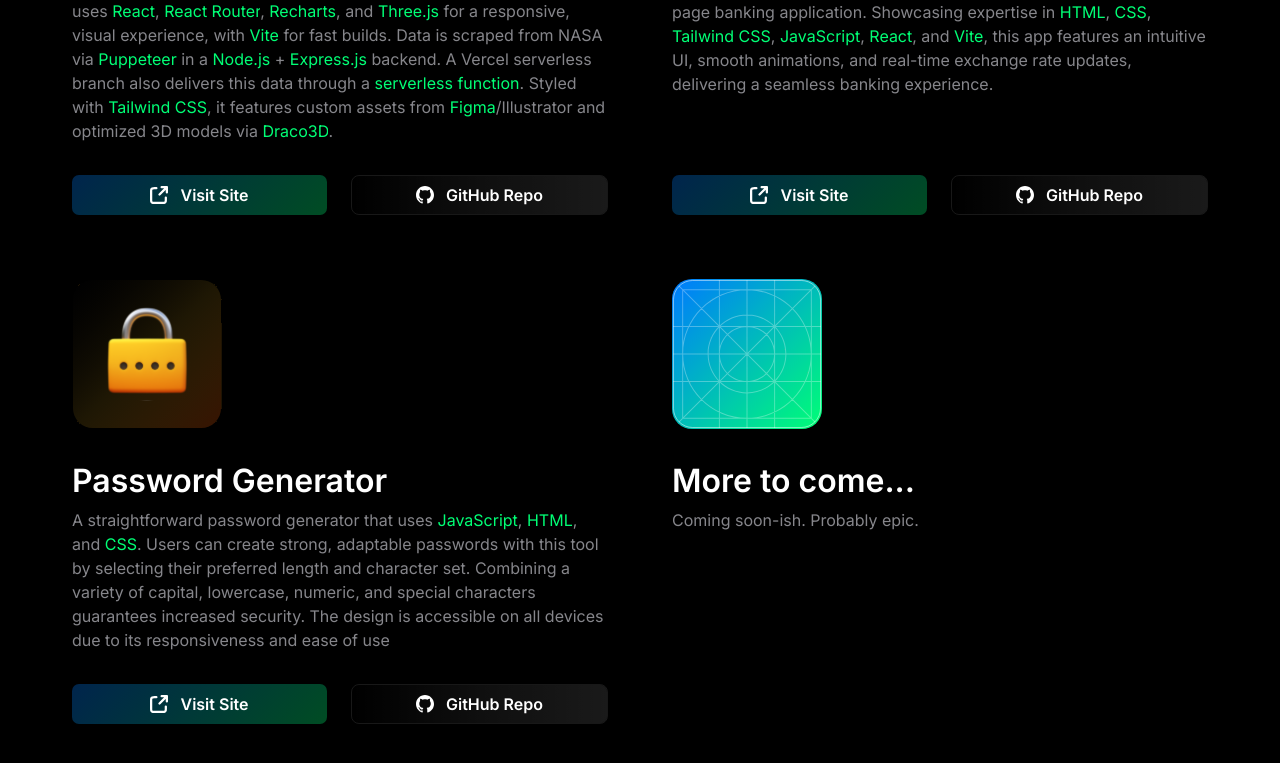
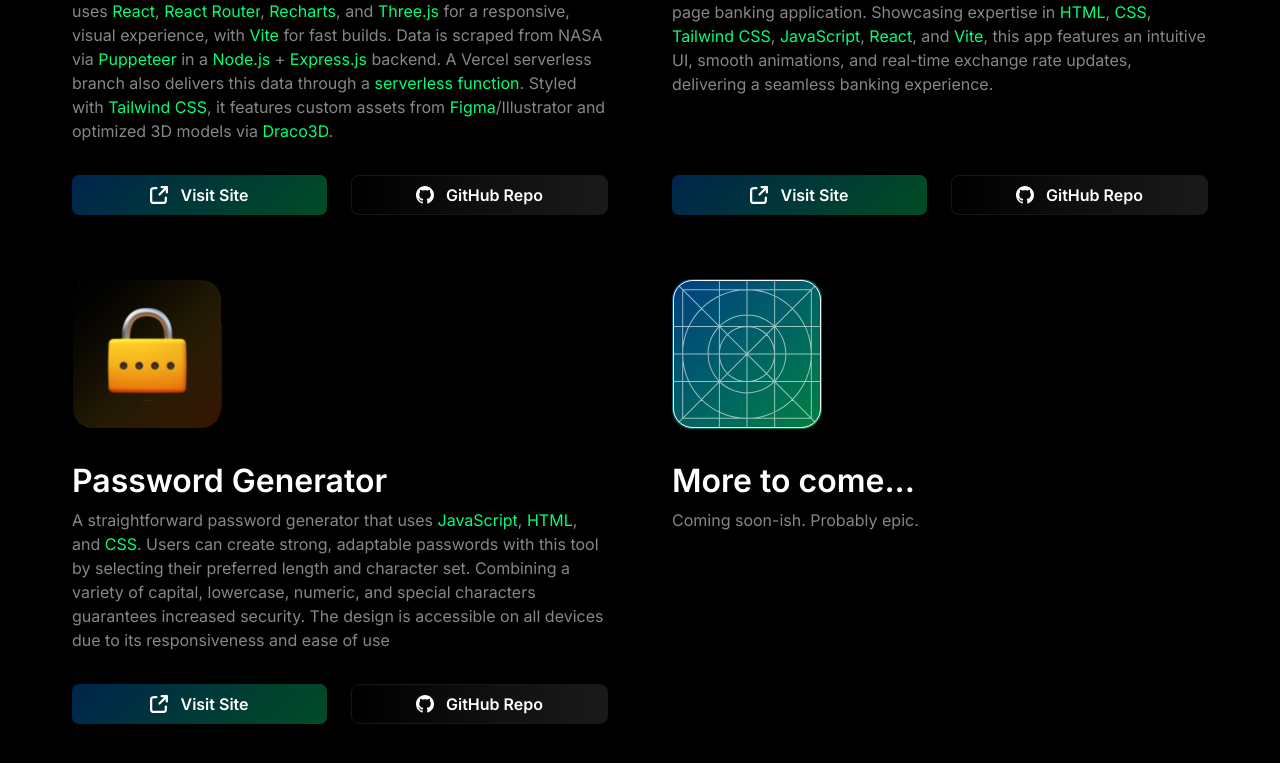
Before and after one commit to cristianvsirbu/portfolio, a Next.js app: page / in a window 1280 px wide. Shown: the part 2949-3712 px from the top of the page. Built offline with nearby package versions, Linux system fonts and the light colour scheme; a web font is replaced by a local one.

Commit message:
fix: update empty_project.svg and Project component for improved styling

```diff
--- a/src/app/globals.css
+++ b/src/app/globals.css
@@ -29,6 +29,13 @@
 
 .gradient-bg {
   background: linear-gradient(135deg, var(--primary), var(--secondary));
+  transition: all 0.3s ease;
+}
+
+.project-gradient-bg {
+  background: linear-gradient(135deg,
+      color-mix(in srgb, var(--primary) 50%, transparent),
+      color-mix(in srgb, var(--secondary) 50%, transparent));
   transition: all 0.3s ease;
 }
 
--- a/src/components/Project.tsx
+++ b/src/components/Project.tsx
@@ -15,7 +15,7 @@
         alt={`${project.name} icon`}
         width={150}
         height={150}
-        className={`${project.isEmpty ? 'gradient-bg rounded-[20px]' : ''}`}
+        className={`${project.isEmpty ? 'project-gradient-bg rounded-[20px]' : ''}`}
       />
 
       <section className="flex flex-col items-center lg:items-start">
```
Also changed, not shown: public/icons/projects/empty_project.svg.
